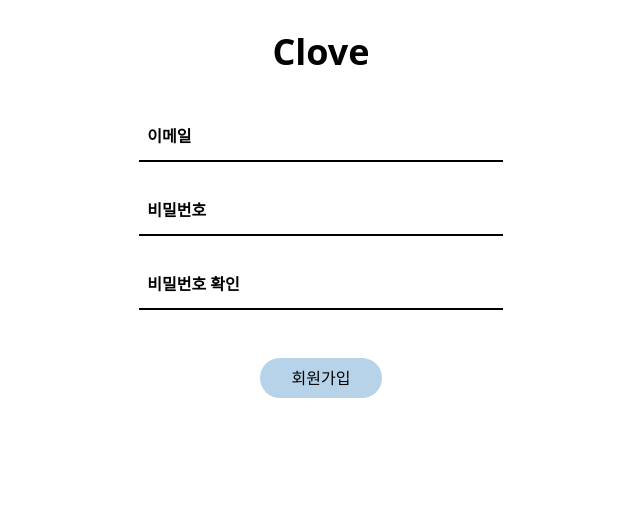
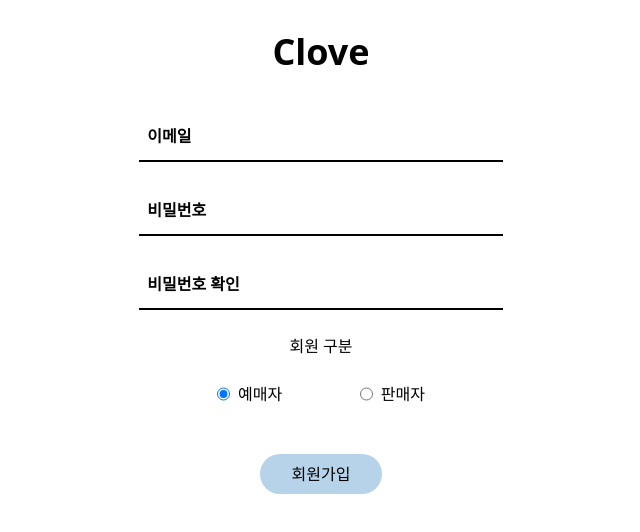
Before and after one commit to clove-pnu/FE-Ticket, a React app: page /register in a window 1280 px wide. Shown: the top 532 px of the page, without its empty margins (319-959 px from the left). Built offline with nearby package versions, Linux system fonts and the light colour scheme.

Commit message:
feat: 회원가입 페이지 회원 구분 추가

```diff
--- a/src/components/auth/SignupForm.tsx
+++ b/src/components/auth/SignupForm.tsx
@@ -8,6 +8,8 @@ interface RegisterFormProps {
   setPassword: React.Dispatch<React.SetStateAction<string>>;
   confirmPassword: string;
   setConfirmPassword: React.Dispatch<React.SetStateAction<string>>;
+  userType: number;
+  setUserType: React.Dispatch<React.SetStateAction<number>>;
   handleRegister: React.FormEventHandler<HTMLFormElement>;
 }
 
@@ -18,6 +20,8 @@ export default function RegisterForm({
   setPassword,
   confirmPassword,
   setConfirmPassword,
+  userType,
+  setUserType,
   handleRegister,
 }: RegisterFormProps) {
   return (
@@ -47,6 +51,37 @@ export default function RegisterForm({
             secret
             required
           />
+          <div className="flex justify-center">회원 구분</div>
+          <div className="flex flex-row justify-evenly">
+            <label
+              className="flex flex-row gap-2"
+              htmlFor="client"
+            >
+              <input
+                type="radio"
+                name="userType"
+                id="client"
+                value={0}
+                checked={userType === 0}
+                onChange={(e) => setUserType(Number(e.target.value))}
+              />
+              예매자
+            </label>
+            <label
+              className="flex flex-row gap-2"
+              htmlFor="owner"
+            >
+              <input
+                type="radio"
+                name="userType"
+                id="owner"
+                value={1}
+                checked={userType === 1}
+                onChange={(e) => setUserType(Number(e.target.value))}
+              />
+              판매자
+            </label>
+          </div>
         </div>
         <div className="flex flex-col items-center">
           <Button
--- a/src/pages/auth/SignupPage.tsx
+++ b/src/pages/auth/SignupPage.tsx
@@ -8,6 +8,7 @@ export default function RegisterPage() {
   const [email, setEmail] = useState<string>('');
   const [password, setPassword] = useState<string>('');
   const [confirmPassword, setConfirmPassword] = useState<string>('');
+  const [userType, setUserType] = useState<number>(0);
   const navigate = useNavigate();
 
   const handleRegister = (e: React.FormEvent<HTMLFormElement>) => {
@@ -44,6 +45,8 @@ export default function RegisterPage() {
           confirmPassword={confirmPassword}
           setConfirmPassword={setConfirmPassword}
           handleRegister={handleRegister}
+          userType={userType}
+          setUserType={setUserType}
         />
       </div>
     </main>
```
